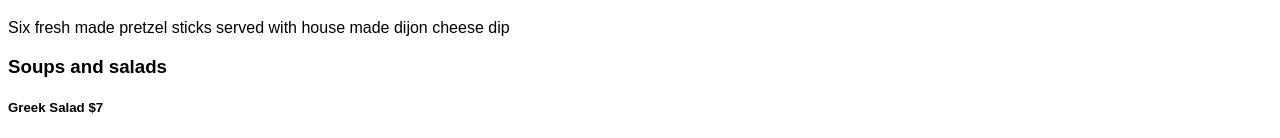
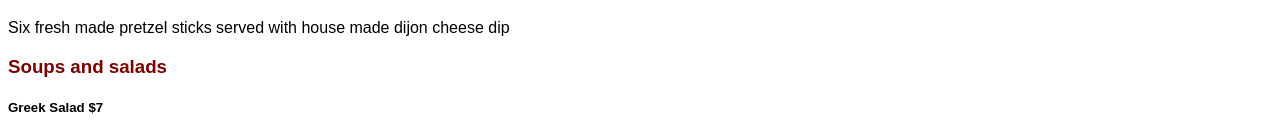
Before and after one commit to rachelgclair/rachelgclair-menu-assignment.github.io, a plain HTML site: page index.html in a window 1280 px wide. Shown: the part 540-678 px from the top of the page. Drawn offline with Linux system fonts and the light colour scheme.

Commit message:
Update index.html

```diff
--- a/index.html
+++ b/index.html
@@ -43,7 +43,7 @@
     </p>
 
     <!-- SOUPS AND SALADS -->
-    <h3>Soups and salads</h3>
+    <h3><span class="color">Soups and salads</span></h3>
     <h5>Greek Salad <span class="price">$7</span></h5>
     <p>
         Mixed greens, kalamata olives, tomatoes, cucumbers, onions, feta cheese, oregano, peperoncini, house made Greek dressing
```
